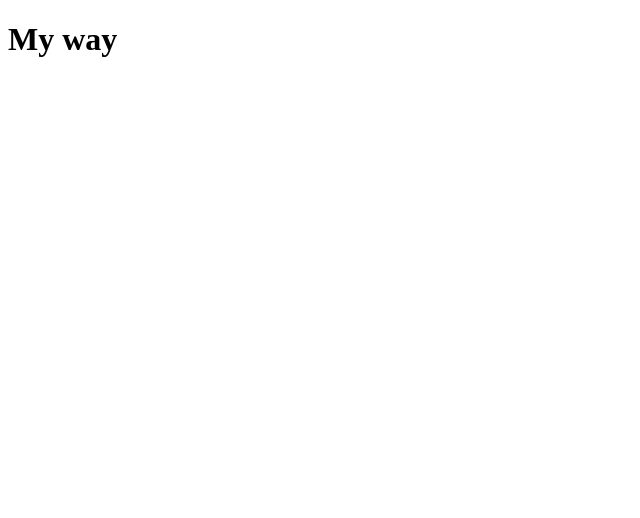
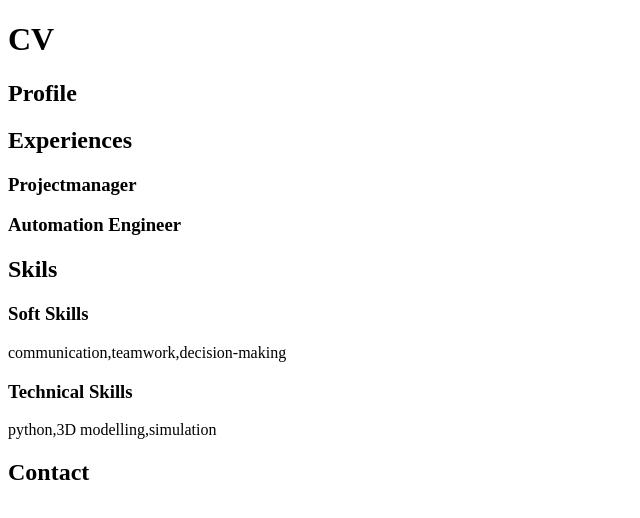
Before and after one commit to Bibi-S/first-steps-html, a plain HTML site: page index.html in a window 1280 px wide. Shown: the whole page, without its empty margins (0-640 px from the left). Drawn offline with Linux system fonts and the light colour scheme.

Commit message:
cv formatting

```diff
--- a/index.html
+++ b/index.html
@@ -6,8 +6,39 @@
     <meta name="author" content="Barbara" />
     <meta name="description" content="How to be a Programming Hero" />
     <title>Programming Hero</title>
-    <body>
-      <h1>My way</h1>
-    </body>
   </head>
+  <body>
+    <header>
+      <h1>CV</h1>
+    </header>
+    <main>
+      <article>
+        <h2>Profile</h2>
+        <section></section>
+      </article>
+      <article>
+        <h2>Experiences</h2>
+        <section>
+          <h3>Projectmanager</h3>
+        </section>
+        <section>
+          <h3>Automation Engineer</h3>
+        </section>
+      </article>
+      <article>
+        <h2>Skils</h2>
+        <section>
+          <h3>Soft Skills</h3>
+          <p>communication,teamwork,decision-making</p>
+        </section>
+        <section>
+          <h3>Technical Skills</h3>
+          <p>python,3D modelling,simulation</p>
+        </section>
+      </article>
+      <article>
+        <h2>Contact</h2>
+      </article>
+    </main>
+  </body>
 </html>
```
